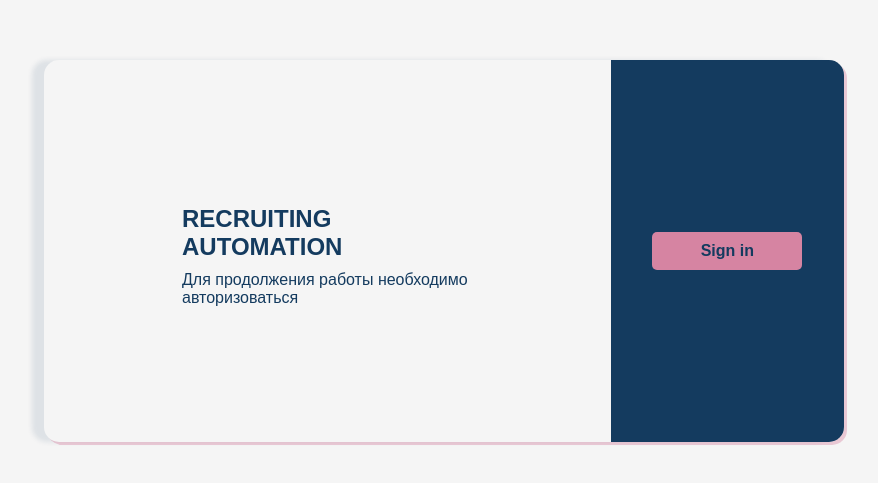
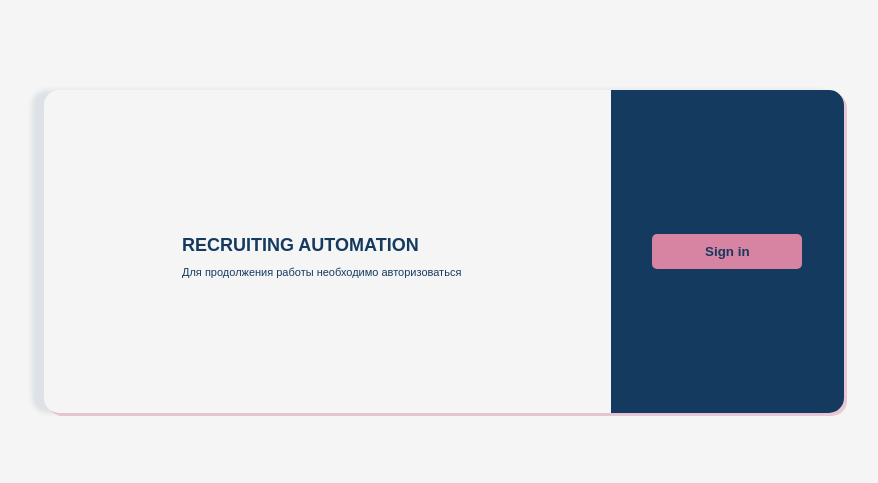
Before and after one commit to ViktoriaElm/NextAuth, a Next.js app: page / in a window 1280 px wide. Shown: the part 149-632 px from the top of the page, without its empty margins (196-1074 px from the left). Built offline with nearby package versions, Linux system fonts and the light colour scheme; no server answers.

Commit message:
css - font fixed

```diff
--- a/styles/globals.css
+++ b/styles/globals.css
@@ -48,19 +48,22 @@ body {
 
 h1,
 h4 {
+    font-family: sans-serif;
     padding: 0px 18px 10px;
     color: var(--text-color-dark);
 }
 
 h1 {
-    font: 3vmin sans-serif;
+    /* font: 3vmin sans-serif; */
+    font-size: 18px;
     margin-top: 25px;
     font-weight: 600;
 }
 
 h4 {
-    font: 2vmin sans-serif;
+    font-size: 11px;
     margin-bottom: 5px;
+    font-weight: normal;
 }
 
 .text-sign-out {
@@ -90,7 +93,7 @@ button {
     border: none;
     padding: 5px 10px;
     border-radius: var(--button-radius);
-    font: 2vmin sans-serif;
+    /* font: 2vmin sans-serif; */
     font-weight: bold;
     display: flex;
     justify-content: center;
```
